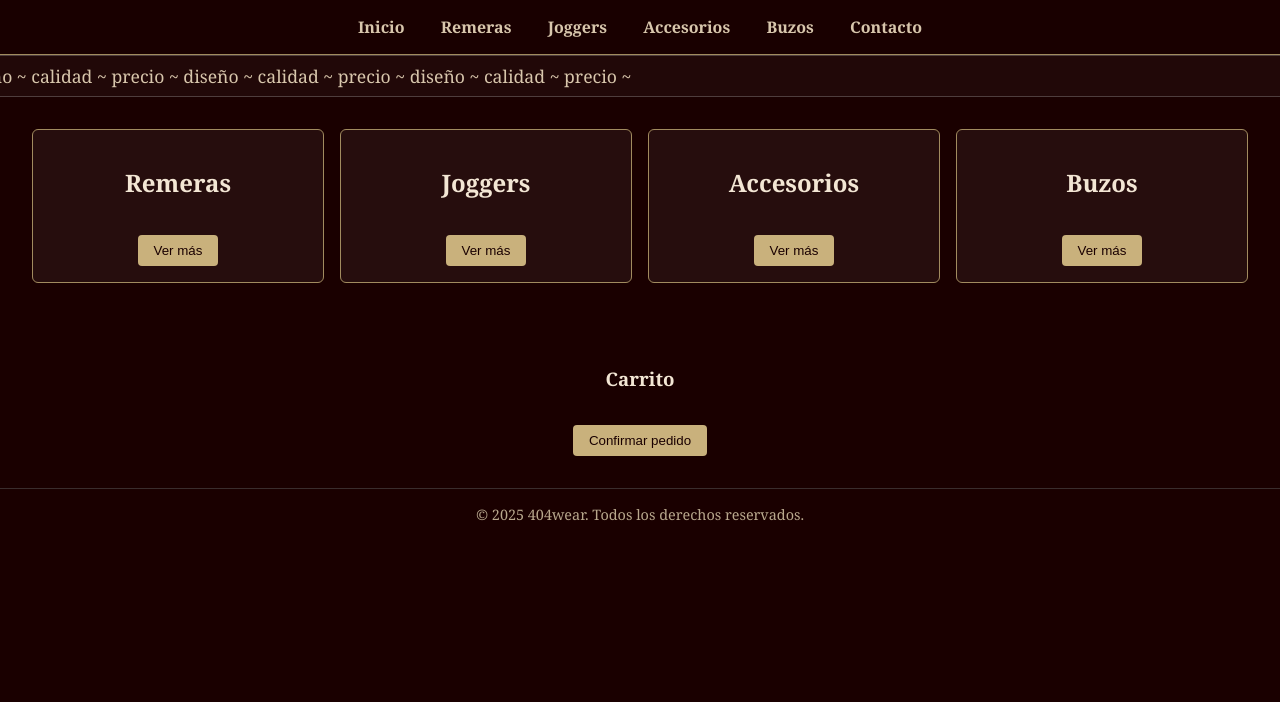
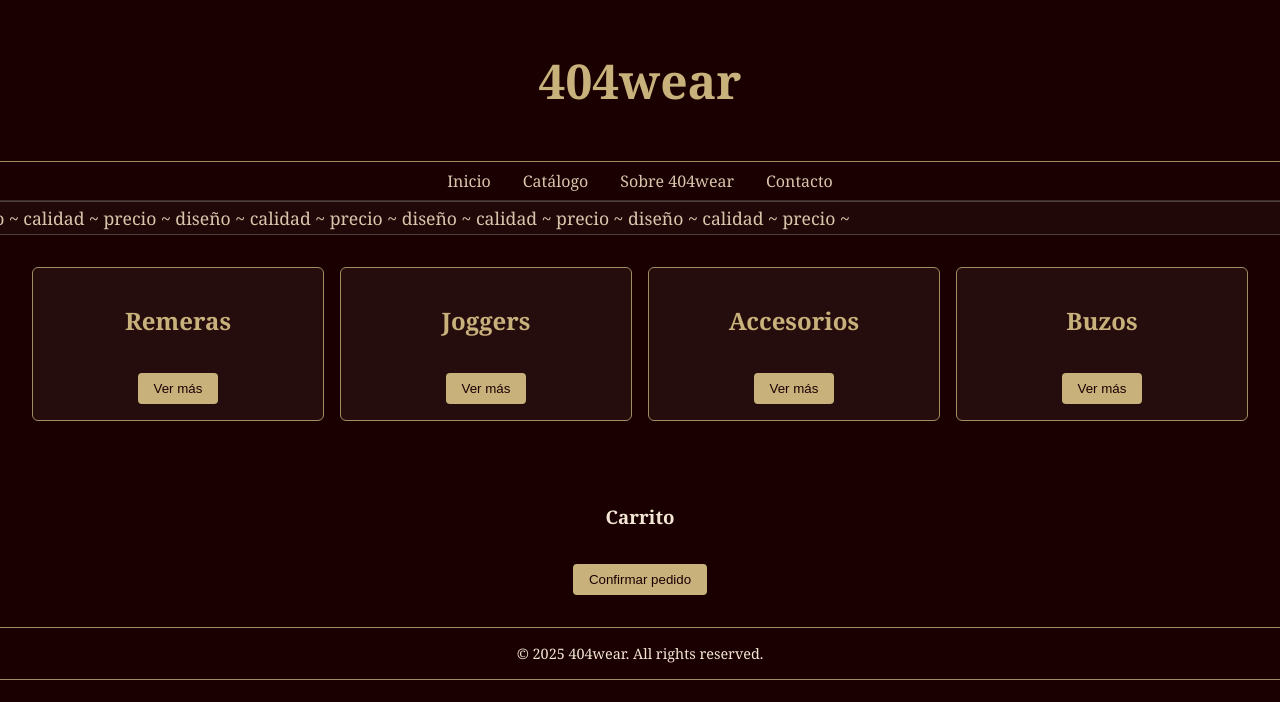
Before and after one commit to Agustin404wear/404wear, a website: page public/index.html in a window 1280 px wide. Drawn offline with Linux system fonts and the light colour scheme.

Commit message:
Add files via upload

```diff
--- a/public/index.html
+++ b/public/index.html
@@ -9,23 +9,33 @@
   <style>
     body {
       margin: 0;
+      font-family: 'Georgia', serif;
       background-color: #1a0000;
       color: #f3e6d4;
-      font-family: 'Georgia', serif;
     }
-    nav {
-      background-color: rgba(26,0,0,0.95);
-      padding: 1rem;
+    header, footer {
+      background-color: #1a0000;
+      border-bottom: 1px solid #a18b5f;
       text-align: center;
-      border-bottom: 1px solid #a18b5f;
+      padding: 1rem 0;
     }
-    nav a {
+    footer {
+      border-top: 1px solid #a18b5f;
+      font-size: 0.9rem;
+    }
+    .nav {
+      background-color: #1a0000;
+      border-bottom: 1px solid #3a2d2d;
+      display: flex;
+      justify-content: center;
+      gap: 2rem;
+      padding: 0.5rem 0;
+    }
+    .nav a {
+      text-decoration: none;
       color: #d8c6ac;
-      margin: 0 1rem;
-      text-decoration: none;
-      font-weight: bold;
     }
-    nav a:hover {
+    .nav a:hover {
       color: #c9b17c;
     }
     .marquee-container {
@@ -34,13 +44,12 @@
       background-color: rgba(255,255,255,0.03);
       border-top: 0.5px solid #4e3d3d;
       border-bottom: 0.5px solid #4e3d3d;
-      padding: 0.5rem 0;
-      margin: 0 auto;
+      padding: 0.25rem 0;
     }
     .marquee-track {
       display: inline-block;
       white-space: nowrap;
-      animation: scrollText 30s linear infinite;
+      animation: scrollText 35s linear infinite;
       color: #d8c6ac;
       font-size: 1.1rem;
     }
@@ -48,40 +57,69 @@
       0% { transform: translateX(0); }
       100% { transform: translateX(-50%); }
     }
-    footer {
-      background-color: #1a0000;
+    .productos {
+      display: flex;
+      flex-wrap: wrap;
+      justify-content: center;
+      gap: 1rem;
+      padding: 2rem;
+    }
+    .producto {
+      flex: 1 0 220px;
+      background-color: rgba(255,255,255,0.05);
+      border: 1px solid #a18b5f;
+      border-radius: 6px;
+      padding: 1rem;
       text-align: center;
-      color: #b9a88d;
-      padding: 1rem;
-      border-top: 1px solid #3a2d2d;
-      font-size: 0.9rem;
+    }
+    .producto h2 {
+      color: #c9b17c;
+    }
+    button {
+      margin-top: 1rem;
+      padding: 0.5rem 1rem;
+      background-color: #c9b17c;
+      color: #1a0000;
+      border: none;
+      border-radius: 4px;
+      cursor: pointer;
+    }
+    button:hover {
+      background-color: #a18b5f;
+    }
+    .carrito {
+      text-align: center;
+      padding: 2rem;
     }
   </style>
 </head>
 <body>
-  <nav>
+  <header>
+    <h1 style="color:#c9b17c;">404wear</h1>
+  </header>
+
+  <nav class="nav">
     <a href="#">Inicio</a>
-    <a href="#">Remeras</a>
-    <a href="#">Joggers</a>
-    <a href="#">Accesorios</a>
-    <a href="#">Buzos</a>
+    <a href="#">Catálogo</a>
+    <a href="#">Sobre 404wear</a>
     <a href="#">Contacto</a>
   </nav>
 
   <div class="marquee-container">
     <div class="marquee-track">
-      ~ diseño ~ calidad ~ precio ~ diseño ~ calidad ~ precio ~ diseño ~ calidad ~ precio ~
+      ~ diseño ~ calidad ~ precio ~ diseño ~ calidad ~ precio ~ diseño ~ calidad ~ precio ~ diseño ~ calidad ~ precio ~
     </div>
   </div>
 
   <main>
-    <section class="productos" style="display:flex;flex-wrap:wrap;justify-content:center;padding:2rem;gap:1rem;">
+    <section class="productos">
       <div class="producto"><h2>Remeras</h2><button onclick="agregarAlCarrito(1)">Ver más</button></div>
       <div class="producto"><h2>Joggers</h2><button onclick="agregarAlCarrito(2)">Ver más</button></div>
       <div class="producto"><h2>Accesorios</h2><button onclick="agregarAlCarrito(3)">Ver más</button></div>
       <div class="producto"><h2>Buzos</h2><button onclick="agregarAlCarrito(4)">Ver más</button></div>
     </section>
-    <section class="carrito" style="text-align:center;padding:2rem;">
+
+    <section class="carrito">
       <h3>Carrito</h3>
       <ul id="carrito"></ul>
       <button onclick="enviarPedido()">Confirmar pedido</button>
@@ -89,7 +127,7 @@
   </main>
 
   <footer>
-    &copy; 2025 404wear. Todos los derechos reservados.
+    &copy; 2025 404wear. All rights reserved.
   </footer>
 </body>
 </html>
```
